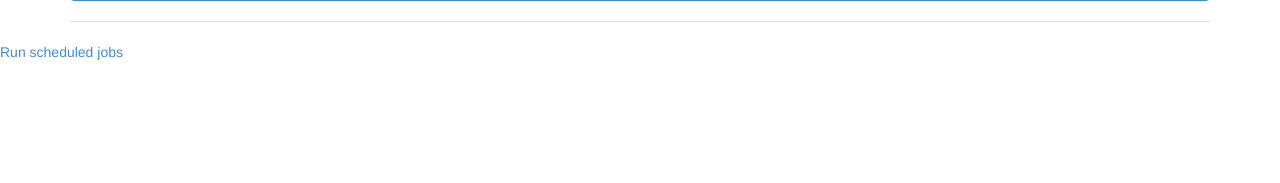
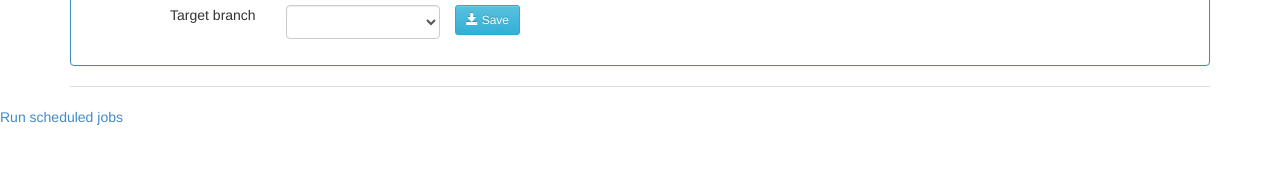
Before and after one commit to pasliwa/code_review, a Flask app: template templates/info.html in a window 1280 px wide. Shown: the part 254-437 px from the top of the page. Run offline with Flask 2, Linux system fonts and the light colour scheme; the template is opened without the code that fills it, so the values that code supplies are empty; some libraries are stand-ins or nearby versions.

Commit message:
add target branch property for review

```diff
--- a/code_review.py
+++ b/code_review.py
@@ -88,15 +88,17 @@ class Review(db.Model):
     title = db.Column(db.String(120))
     bookmark = db.Column(db.String(120))
     status = db.Column(db.String(20))
+    target = db.Column(db.String(20))
     changesets = db.relationship("Changeset", order_by=desc("created_date"))
 
-    def __init__(self, owner=None, owner_email=None, title=None, sha1=None, bookmark=None, status = None):
+    def __init__(self, owner=None, owner_email=None, title=None, sha1=None, bookmark=None, status = None, target = None):
         self.owner = owner
         self.owner_email = owner_email
         self.title = title
         self.sha1 = sha1
         self.bookmark = bookmark
         self.status = status
+        self.target = target
 
     def __str__(self):
         return  str(dict((name, getattr(self, name)) for name in dir(self) if not name.startswith('_')))
@@ -432,9 +434,13 @@ def jenkins_build():
     return redirect(url_for('changeset_info', review=request.form['back_id']))
 
 
-@app.route('/info/<review>')
+@app.route('/info/<review>', methods=['POST', 'GET'])
 def changeset_info(review):
     review = Review.query.filter(Review.id == review).first()
+    if request.method == 'POST':
+        review.target = request.form['target']
+        db.session.add(review)
+        db.session.commit()
     for c in review.changesets:
         update_build_status(c.id)
     return render_template("info.html", review=review, productBranches=app.config["PRODUCT_BRANCHES"])
--- a/templates/info.html
+++ b/templates/info.html
@@ -29,6 +29,26 @@
                     {{ review.status }}
                     </span>
                 </div>
+                <br/>
+                <div><span class="col-lg-2 text-right">Target branch</span><span>
+                    <form method="post" action="{{ url_for("changeset_info", review=review.id) }}">
+
+
+                        <div class="form-group">
+                            <div class="col-sm-2">
+                                <select id="inputEmail4" class="form-control" name="target">
+                                    {% for pb in productBranches %}
+                                        <option {% if review.target == pb %}selected{% endif %} value="{{ pb }}">{{ pb }}</option>
+                                    {% endfor %}
+                                </select>
+                            </div>
+                            <button class="btn btn-sm btn-info" type="submit"><span
+                                    class="glyphicon glyphicon-save"></span>
+                               Save
+                            </button>
+                        </div>
+                    </form>
+                </span></div>
             </div>
         </div>
 
@@ -67,16 +87,9 @@
                 <form method="post" action="{{ url_for("jenkins_build") }}">
                     <input type="hidden" name="src" value="{{ r.sha1 }}"/>
                     <input type="hidden" name="back_id" value="{{ review.id }}"/>
+                    <input type="hidden" name="release" value="{{ review.target }}"/>
                     <div class="form-group">
-
                         <input type="hidden" name="src" value="{{ r.revision }}">
-                        <div class="col-sm-2">
-                            <select id="inputEmail4" class="form-control" name="release">
-                                {% for pb in productBranches %}
-                                    <option value="{{ pb }}">{{ pb }}</option>
-                                {% endfor %}
-                            </select>
-                        </div>
                         <button class="btn btn-sm btn-success" type="submit"><span class="glyphicon glyphicon-plus"></span>
                             Run Jenkins
                             build
@@ -172,7 +185,7 @@
                         <div class="col-sm-2">
                             <select id="inputEmail3" class="form-control" name="dst">
                                 {% for pb in productBranches %}
-                                    <option value="{{ pb }}">{{ pb }}</option>
+                                    <option {% if review.target == pb %}selected{% endif %} value="{{ pb }}">{{ pb }}</option>
                                 {% endfor %}
                             </select>
                         </div>
```
